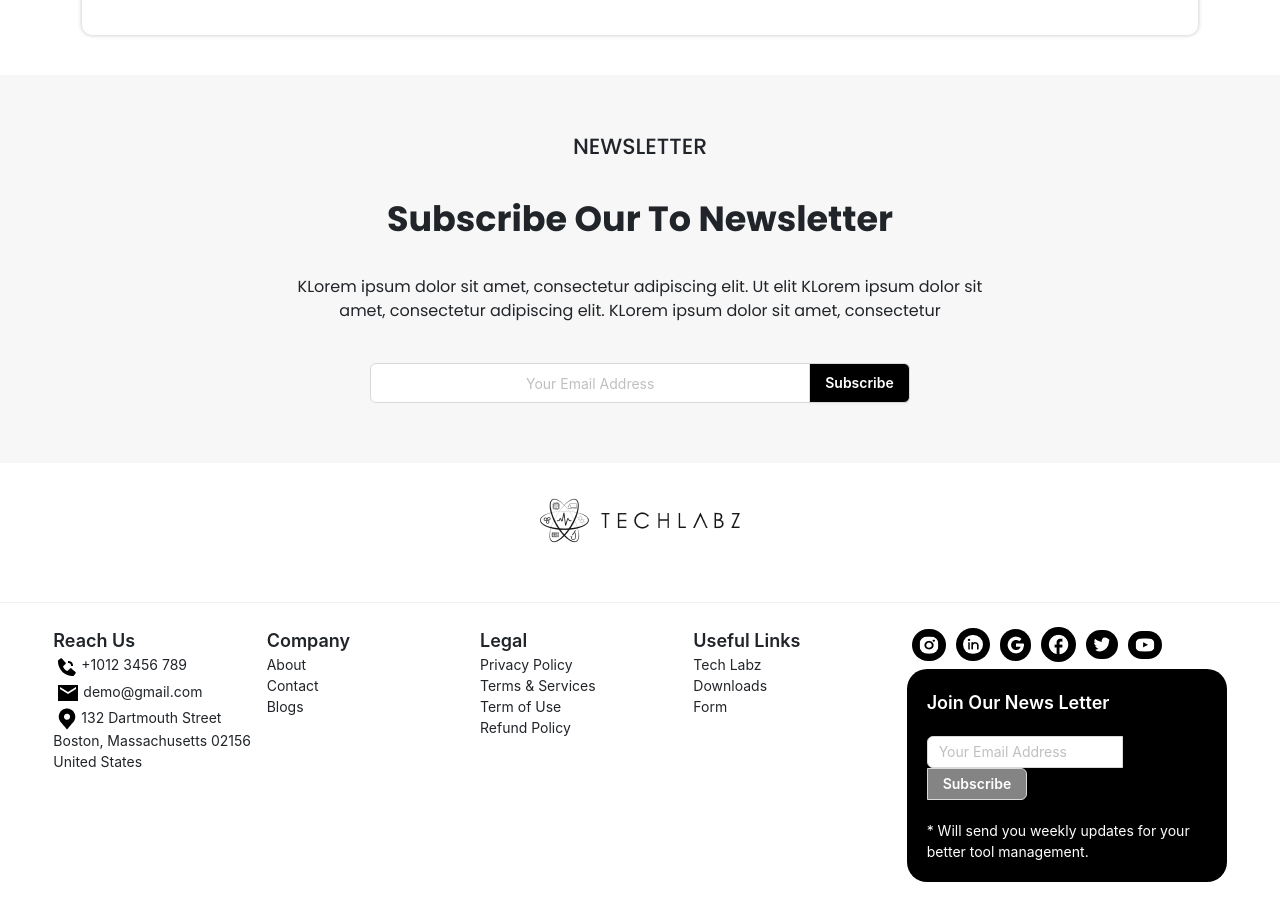
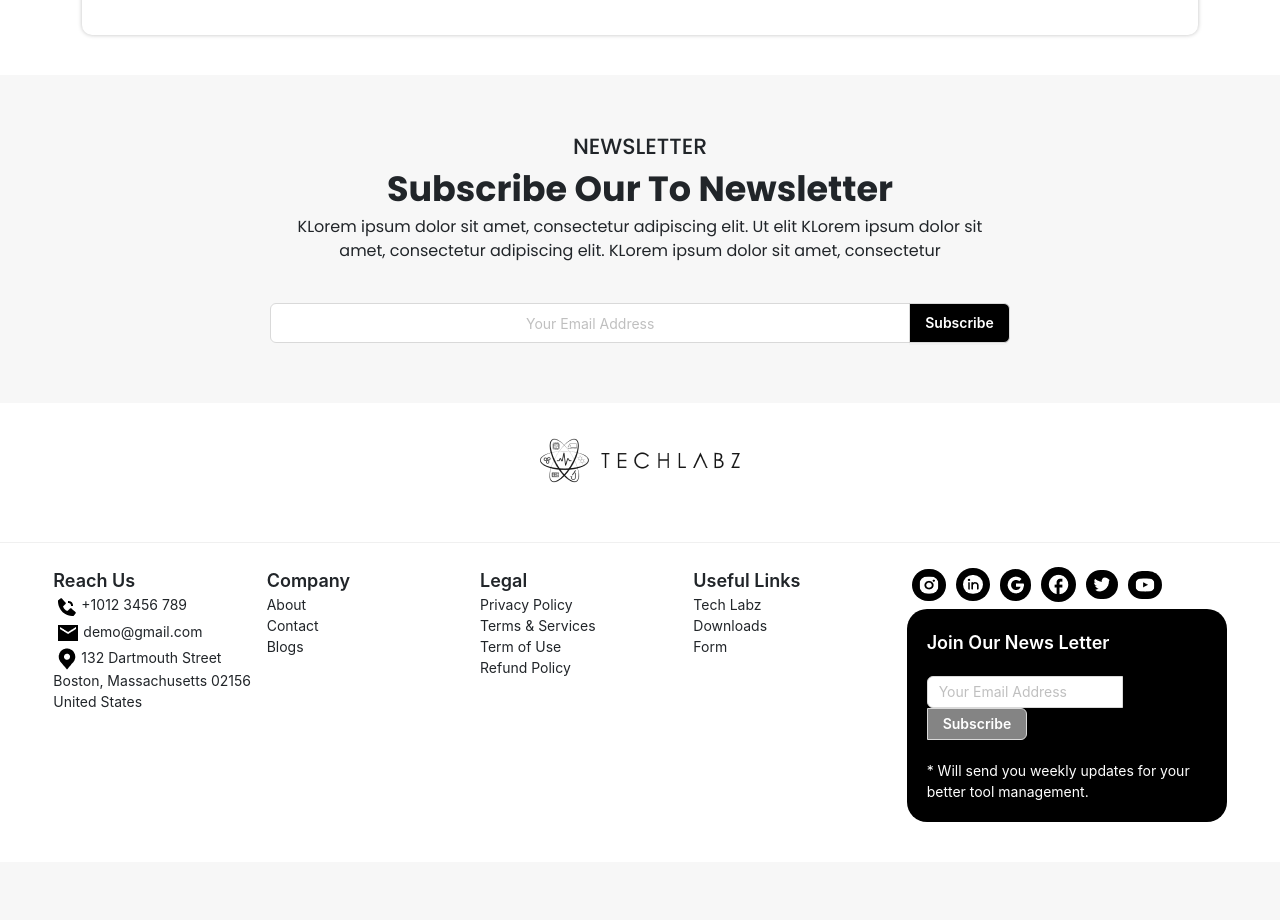
Before and after one commit to jahanzaib4587/Demo_TechLabs, a React (Create React App) app: page / in a window 1280 px wide. Shown: the part 1460-2380 px from the top of the page. After the commit the page ends 2322 px from the top, so only its background shows below. Built offline with nearby package versions, Linux system fonts and the light colour scheme.

Commit message:
newsletter component completed

```diff
--- a/src/Components/NewsLetter.jsx
+++ b/src/Components/NewsLetter.jsx
@@ -1,64 +1,73 @@
 import React from "react";
 import { Button, Input } from "antd";
+import styled from "styled-components";
 const NewsLetter = () => {
-  const stylesNewsLetter = {
-    alignCenter: {
-      textAlign: "center",
-      marginTop: "55px",
-      marginBottom: "60px",
-    },
-    text1: { fontWeight: "500", fontSize: "22px" },
-    text2: { fontWeight: "700", fontSize: "35px" },
-    text3: { fontWeight: "400", fontSize: "16px" },
-    btnColor: {
-      backgroundColor: "black",
-      color: "white",
-      fontWeight: "600",
-      height:"40px"
-    },
-    text1Div: {
-      paddingBottom: "30px",
-    },
-    text2Div: {
-      paddingBottom: "30px",
-    },
-    text3DivSubParent: { width: "700px", paddingBottom: "40px" },
-  };
+  const TextOne = styled.span`
+    font-weight: 500;
+    font-size: 22px;
+  `;
+  const TextTwo = styled.span`
+    font-weight: 700;
+    font-size: 35px;
+    @media only screen and (max-width: 768px) {
+      font-size: 19px;
+    }
+  `;
+  const TextThree = styled.span`
+    font-weight: 400;
+    font-size: 16px;
+  `;
+  const BtnColor = styled(Button)`
+    background-color: black;
+    color: white;
+    font-weight: 600;
+    height: 40px;
+  `;
+  const MainDiv = styled.div`
+    text-align: center;
+    margin-top: 55px;
+    margin-bottom: 60px;
+  `;
+  const DivPaddingBottom = styled.div`
+    paddind-bottom: 30px;
+  `;
+  const Text3DivSubParent = styled.div`
+    width: 55%;
+    padding-bottom: 40px;
+  `;
   return (
-    <div style={stylesNewsLetter.alignCenter}>
+    <MainDiv>
       <div>
-        <div style={stylesNewsLetter.text1Div}>
-          <span style={stylesNewsLetter.text1}>NEWSLETTER</span>
-        </div>
-        <div style={stylesNewsLetter.text2Div}>
-          <span style={stylesNewsLetter.text2}>
-            Subscribe Our To Newsletter
-          </span>
-        </div>
+        <DivPaddingBottom>
+          <TextOne>NEWSLETTER</TextOne>
+        </DivPaddingBottom>
+        <DivPaddingBottom>
+          <TextTwo>Subscribe Our To Newsletter</TextTwo>
+        </DivPaddingBottom>
         <div className="d-flex justify-content-center">
-          <div style={stylesNewsLetter.text3DivSubParent}>
-            <span style={stylesNewsLetter.text3}>
+          <Text3DivSubParent>
+            <TextThree>
               KLorem ipsum dolor sit amet, consectetur adipiscing elit. Ut elit
               KLorem ipsum dolor sit amet, consectetur adipiscing elit. KLorem
               ipsum dolor sit amet, consectetur
-            </span>
-          </div>
+            </TextThree>
+          </Text3DivSubParent>
         </div>
       </div>
       <div>
         <Input.Group compact>
           <Input
             style={{
-              width: "calc(50% - 200px)",
-              height:"40px"
+              width: "50%",
+              height: "40px",
             }}
             placeholder={"Your Email Address"}
             //   defaultValue="https://ant.design"
           />
-          <Button style={stylesNewsLetter.btnColor}>Subscribe</Button>
+          <BtnColor>Subscribe</BtnColor>
         </Input.Group>
       </div>
-    </div>
+    </MainDiv>
   );
 };
 
```
